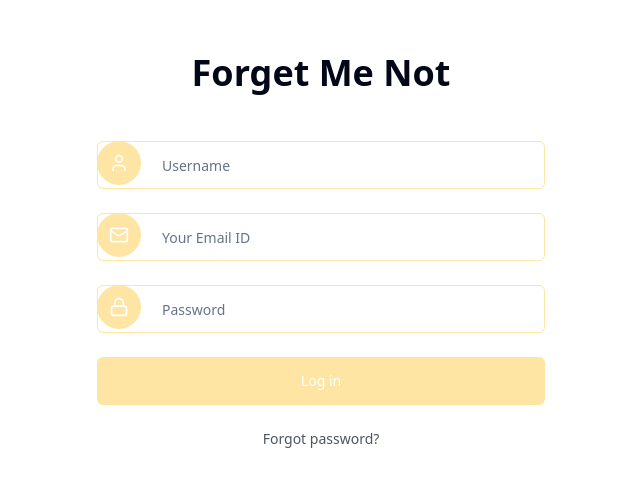
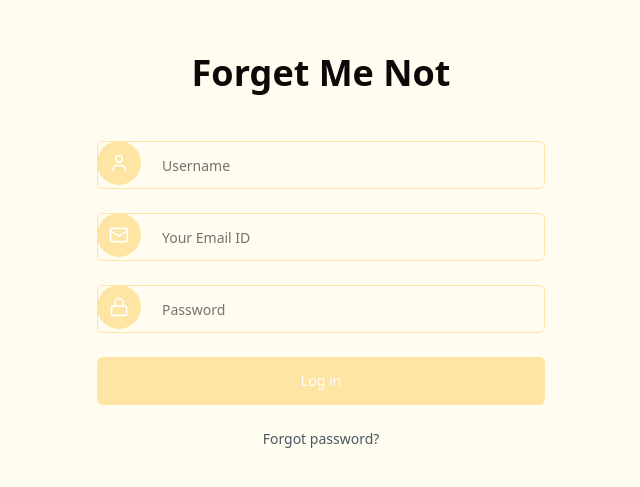
Before and after one commit to Nishargo/forget-me-notify, a React (Vite) app: page / in a window 1280 px wide. Shown: the part 149-636 px from the top of the page, without its empty margins (319-959 px from the left). Built offline with nearby package versions, Linux system fonts and the light colour scheme.

Commit message:
Update app color scheme
Changed the color scheme of the application to match the provided UI specifications, ensuring consistency with the intended design.
[skip gpt_engineer]

```diff
--- a/src/index.css
+++ b/src/index.css
@@ -4,81 +4,75 @@
 
 @layer base {
   :root {
-    --background: 0 0% 100%;
-    --foreground: 222.2 84% 4.9%;
+    --background: 48 100% 97%;
+    --foreground: 20 14.3% 4.1%;
 
     --card: 0 0% 100%;
-    --card-foreground: 222.2 84% 4.9%;
+    --card-foreground: 20 14.3% 4.1%;
 
     --popover: 0 0% 100%;
-    --popover-foreground: 222.2 84% 4.9%;
+    --popover-foreground: 20 14.3% 4.1%;
 
-    --primary: 222.2 47.4% 11.2%;
-    --primary-foreground: 210 40% 98%;
+    --primary: 47.9 95.8% 53.1%;
+    --primary-foreground: 26 83.3% 14.1%;
 
-    --secondary: 210 40% 96.1%;
-    --secondary-foreground: 222.2 47.4% 11.2%;
+    --secondary: 60 54.5% 91.9%;
+    --secondary-foreground: 24 9.8% 10%;
 
-    --muted: 210 40% 96.1%;
-    --muted-foreground: 215.4 16.3% 46.9%;
+    --muted: 60 54.5% 91.9%;
+    --muted-foreground: 25 5.3% 44.7%;
 
-    --accent: 210 40% 96.1%;
-    --accent-foreground: 222.2 47.4% 11.2%;
+    --accent: 60 54.5% 91.9%;
+    --accent-foreground: 24 9.8% 10%;
 
     --destructive: 0 84.2% 60.2%;
-    --destructive-foreground: 210 40% 98%;
+    --destructive-foreground: 60 54.5% 91.9%;
 
-    --border: 214.3 31.8% 91.4%;
-    --input: 214.3 31.8% 91.4%;
-    --ring: 222.2 84% 4.9%;
+    --border: 20 5.9% 90%;
+    --input: 20 5.9% 90%;
+    --ring: 47.9 95.8% 53.1%;
 
     --radius: 0.5rem;
 
     --sidebar-background: 0 0% 98%;
-
     --sidebar-foreground: 240 5.3% 26.1%;
-
     --sidebar-primary: 240 5.9% 10%;
-
     --sidebar-primary-foreground: 0 0% 98%;
-
     --sidebar-accent: 240 4.8% 95.9%;
-
     --sidebar-accent-foreground: 240 5.9% 10%;
-
     --sidebar-border: 220 13% 91%;
-
     --sidebar-ring: 217.2 91.2% 59.8%;
   }
 
   .dark {
-    --background: 222.2 84% 4.9%;
-    --foreground: 210 40% 98%;
+    --background: 20 14.3% 4.1%;
+    --foreground: 60 54.5% 91.9%;
 
-    --card: 222.2 84% 4.9%;
-    --card-foreground: 210 40% 98%;
+    --card: 20 14.3% 4.1%;
+    --card-foreground: 60 54.5% 91.9%;
 
-    --popover: 222.2 84% 4.9%;
-    --popover-foreground: 210 40% 98%;
+    --popover: 20 14.3% 4.1%;
+    --popover-foreground: 60 54.5% 91.9%;
 
-    --primary: 210 40% 98%;
-    --primary-foreground: 222.2 47.4% 11.2%;
+    --primary: 47.9 95.8% 53.1%;
+    --primary-foreground: 26 83.3% 14.1%;
 
-    --secondary: 217.2 32.6% 17.5%;
-    --secondary-foreground: 210 40% 98%;
+    --secondary: 12 6.5% 15.1%;
+    --secondary-foreground: 60 54.5% 91.9%;
 
-    --muted: 217.2 32.6% 17.5%;
-    --muted-foreground: 215 20.2% 65.1%;
+    --muted: 12 6.5% 15.1%;
+    --muted-foreground: 24 5.7% 63.1%;
 
-    --accent: 217.2 32.6% 17.5%;
-    --accent-foreground: 210 40% 98%;
+    --accent: 12 6.5% 15.1%;
+    --accent-foreground: 60 54.5% 91.9%;
 
     --destructive: 0 62.8% 30.6%;
-    --destructive-foreground: 210 40% 98%;
+    --destructive-foreground: 60 54.5% 91.9%;
 
-    --border: 217.2 32.6% 17.5%;
-    --input: 217.2 32.6% 17.5%;
-    --ring: 212.7 26.8% 83.9%;
+    --border: 12 6.5% 15.1%;
+    --input: 12 6.5% 15.1%;
+    --ring: 35.5 91.7% 32.9%;
+
     --sidebar-background: 240 5.9% 10%;
     --sidebar-foreground: 240 4.8% 95.9%;
     --sidebar-primary: 224.3 76.3% 48%;
```
